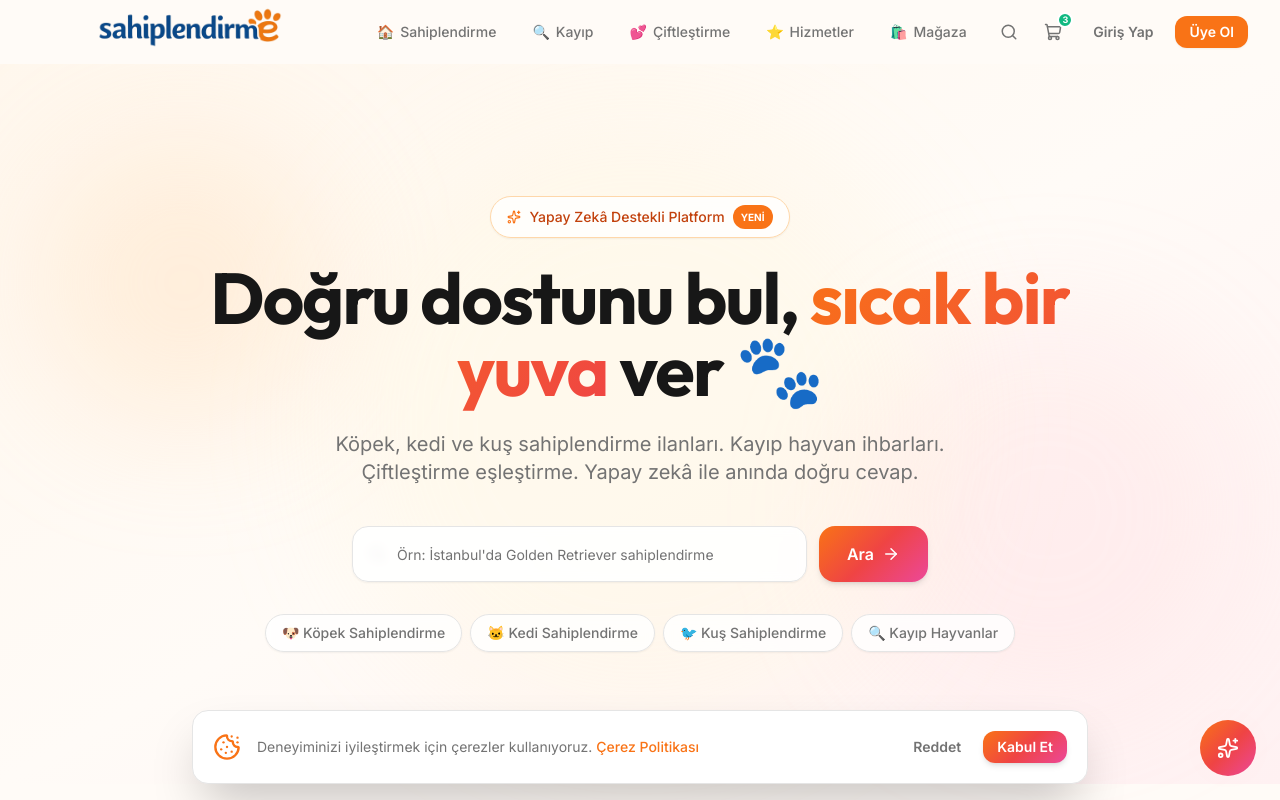
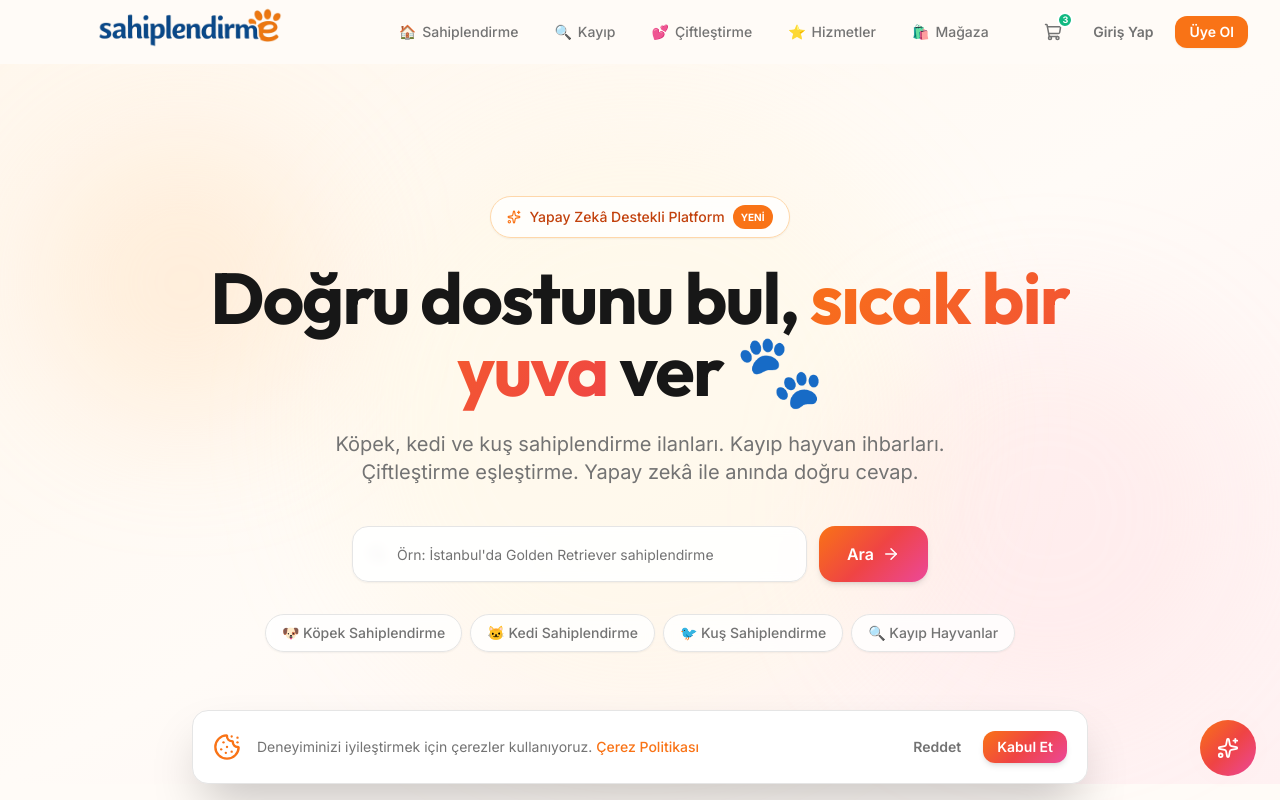
Before and after one commit to sevkabilgisayar/sahiplendirme-web, a Next.js app: page / in a window 1280 px wide. Shown: the top 800 px of the page. Built offline with nearby package versions, Linux system fonts and the light colour scheme.

Commit message:
fix: headerdaki arama butonu kaldirildi

```diff
--- a/src/components/layout/Header.tsx
+++ b/src/components/layout/Header.tsx
@@ -88,10 +88,7 @@ export default function Header() {
 
             {/* Right actions */}
             <div className="flex items-center gap-2">
-              {/* Search */}
-              <button className="hidden sm:flex items-center justify-center w-9 h-9 rounded-xl text-[var(--foreground-muted)] hover:bg-[var(--surface-secondary)] hover:text-[var(--foreground)] transition-colors">
-                <Search size={18} />
-              </button>
+
 
               {/* Cart */}
               <Link
```
